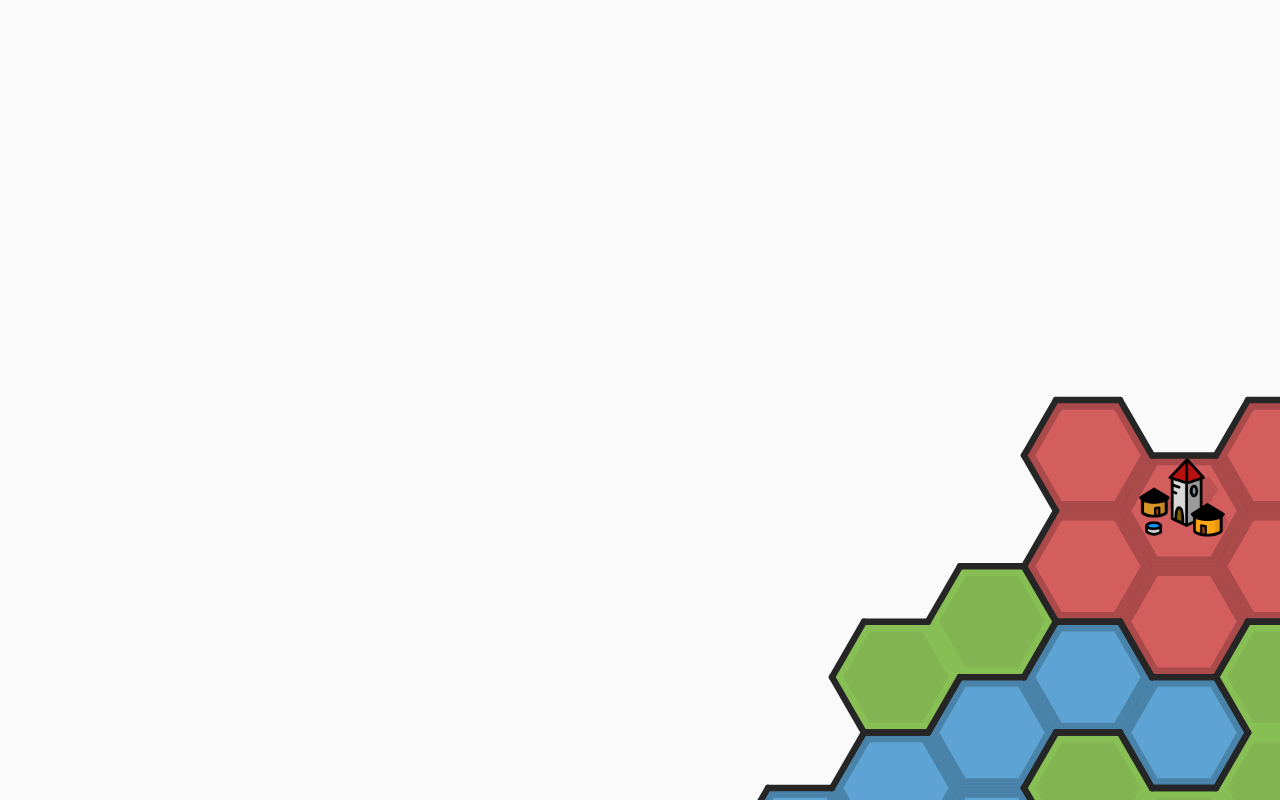
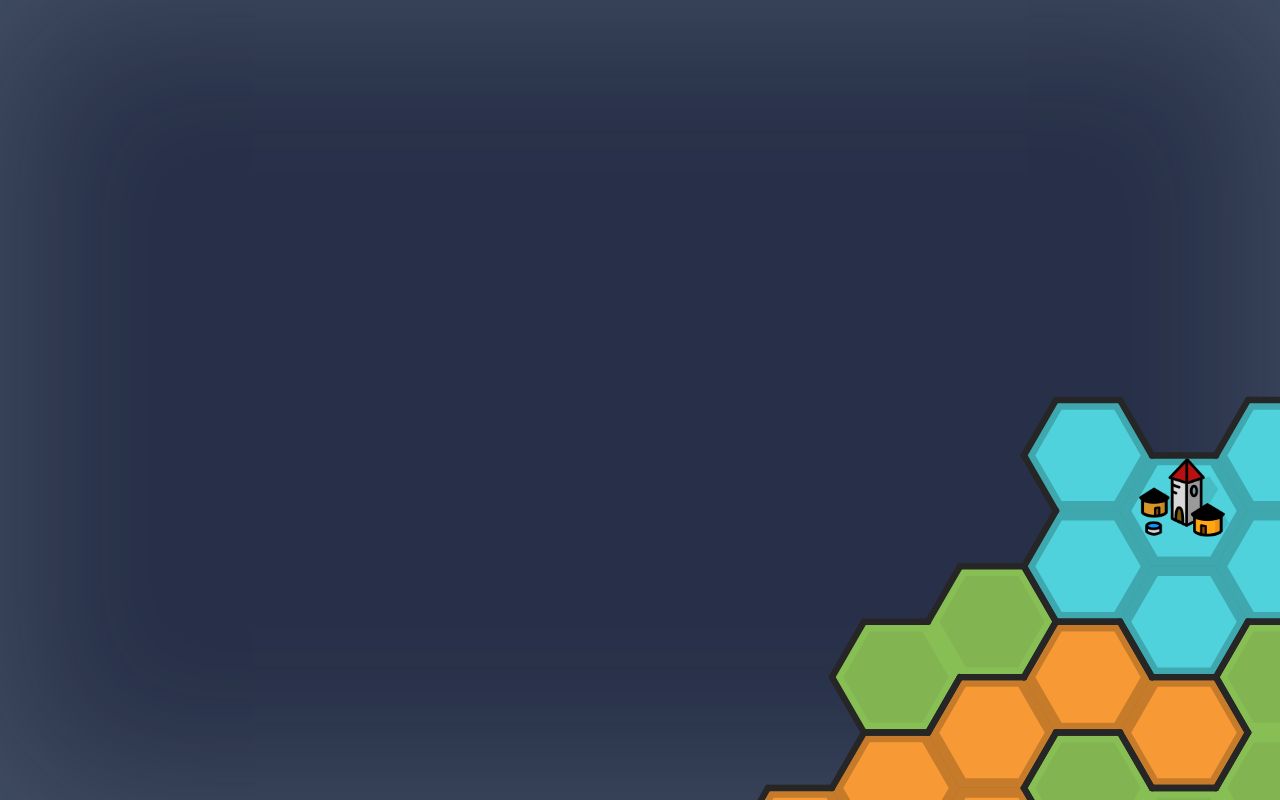
Before and after one commit to henriquecolini/web-yoy, a plain HTML site: page index.html in a window 1280 px wide. Drawn offline with Linux system fonts and the light colour scheme.

Commit message:
Background style

```diff
--- a/build/game/world.js
+++ b/build/game/world.js
@@ -4,16 +4,16 @@ define(["require", "exports"], function (require, exports) {
     exports.EMPTY_COLOUR = "#82b551";
     exports.EMPTY_BORDER_COLOUR = "#88bf54";
     exports.STD_COLOURS = [
+        "#4fd2db",
+        "#f79a36",
         "#d45d5d",
-        "#5da4d4",
         "#459647",
         "#575cb5",
         "#c246b5",
         "#d1c73f",
         "#40cf77",
         "#7d391a",
-        "#753c7a",
-        "#8d9963"
+        "#f26a68"
     ];
     class World {
         constructor(level) {
--- a/src/style/main.scss
+++ b/src/style/main.scss
@@ -10,7 +10,8 @@ body {
 	display: flex;
 	justify-content: center;
 	align-items: center;
-	background: #fafafa;
+	background: #273048;
+    box-shadow: inset 0 0 180px 0 rgba(212, 237, 245, 0.19);
 }
 
 #fps {
```
Also changed, not shown: build/style/main.css, 2 other files.
